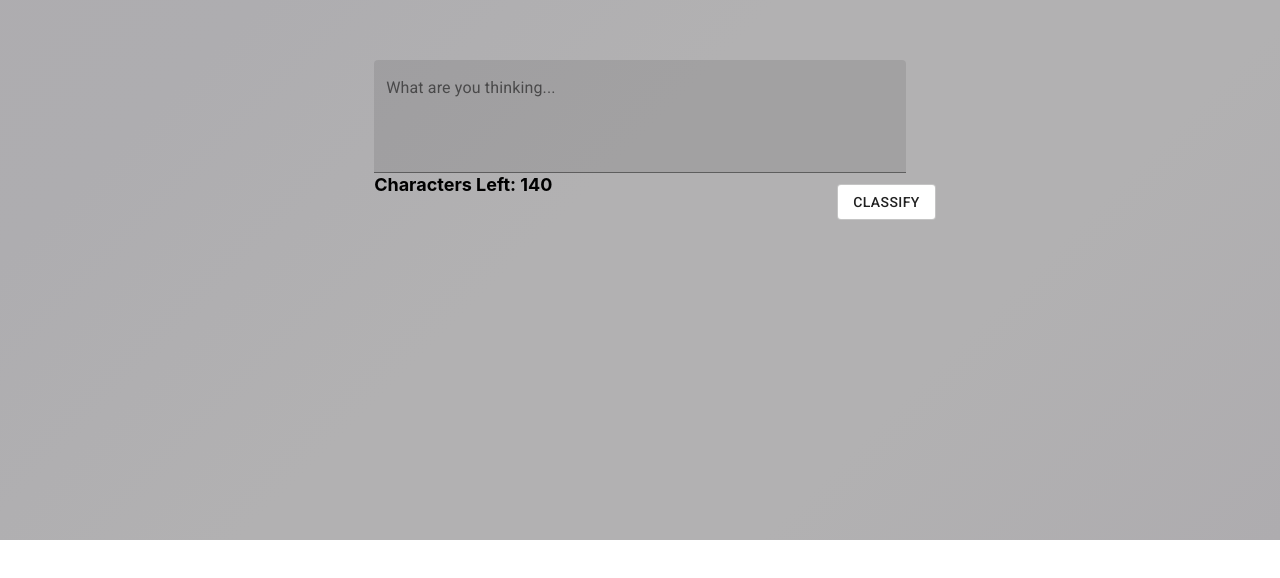
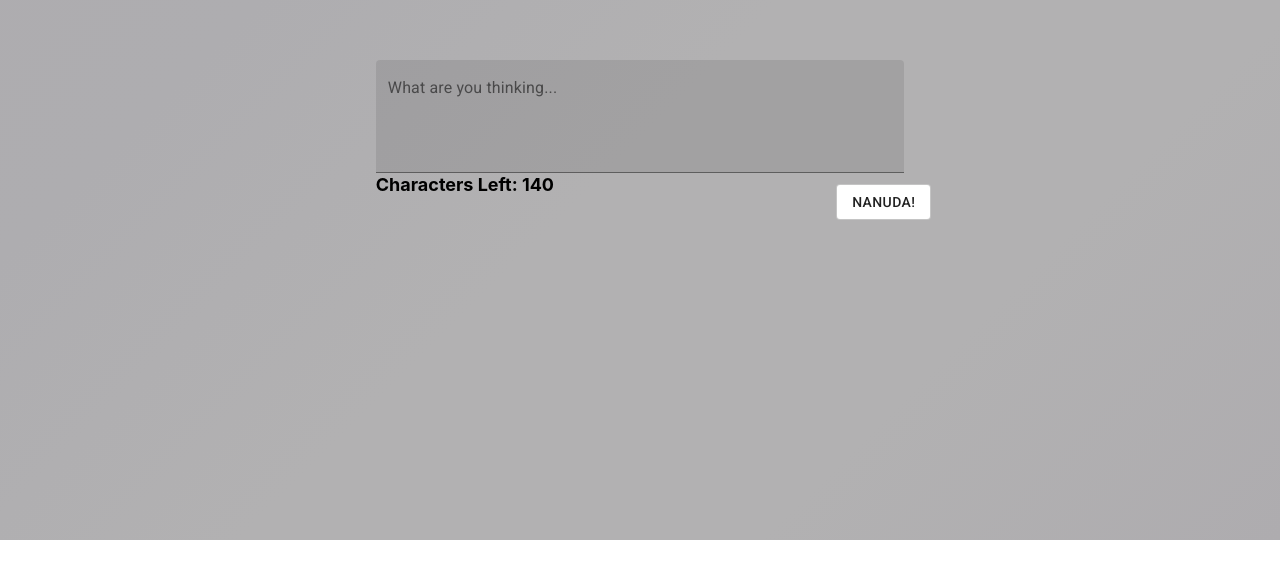
Before and after one commit to geooff/nanuda, a React (Create React App) app in the folder frontend/: page / in a window 1280 px wide. Shown: the part 260-838 px from the top of the page. Before the commit the page ends 800 px from the top, so only its background shows below. Built offline with nearby package versions, Linux system fonts and the light colour scheme.

Commit message:
- Chartjs lib - Update favicon to peace emoji - Update Donut UI - Clear UI for net new results

```diff
--- a/frontend/package.json
+++ b/frontend/package.json
@@ -9,6 +9,7 @@
     "@testing-library/user-event": "^12.6.3",
     "axios": "^0.21.1",
     "chart.js": "^2.9.4",
+    "chartjs-plugin-labels": "^1.1.0",
     "material-ui-icons": "^1.0.0-beta.36",
     "react": "^17.0.1",
     "react-chartist": "^0.14.4",
--- a/frontend/public/index.html
+++ b/frontend/public/index.html
@@ -2,7 +2,10 @@
 <html lang="en">
   <head>
     <meta charset="utf-8" />
-    <!-- <link rel="icon" href="%PUBLIC_URL%/favicon.ico" /> -->
+    <link
+      rel="icon"
+      href="https://emojipedia-us.s3.dualstack.us-west-1.amazonaws.com/thumbs/120/apple/271/peace-symbol_262e-fe0f.png"
+    />
     <meta name="viewport" content="width=device-width, initial-scale=1" />
     <meta name="theme-color" content="#000000" />
     <meta
--- a/frontend/src/components/Home.jsx
+++ b/frontend/src/components/Home.jsx
@@ -1,6 +1,11 @@
 import React, { Component } from "react";
 import axios from "axios";
-import { Button, TextField } from "@material-ui/core";
+import {
+  Button,
+  TextField,
+  BottomNavigationAction,
+  BottomNavigation,
+} from "@material-ui/core";
 import Dialog from "@material-ui/core/Dialog";
 import DialogActions from "@material-ui/core/DialogActions";
 import DialogContent from "@material-ui/core/DialogContent";
@@ -9,6 +14,7 @@ import DialogTitle from "@material-ui/core/DialogTitle";
 import Slide from "@material-ui/core/Slide";
 import Grid from "@material-ui/core/Grid";
 import { Doughnut } from "react-chartjs-2";
+import "chartjs-plugin-labels";
 
 const Transition = React.forwardRef(function Transition(props, ref) {
   return <Slide direction="up" ref={ref} {...props} />;
@@ -52,6 +58,13 @@ class Home extends Component {
   // Called on text area change, dynamically update state of chars remaining in UI
   handleChange = (event) => {
     var input = event.target.value;
+    // Clear UI for each net new search
+    if (!input.length) {
+      this.setState({
+        results: [],
+      });
+    }
+
     this.setState({
       tweet: event.target.value,
       chars_left: this.max_chars - input.length,
@@ -165,15 +178,15 @@ class Home extends Component {
                 borderWidth: 1,
               },
             ],
-            labels: emojiArr,
           }}
-          height={200}
-          width={200}
+          height={400}
+          width={600}
           options={{
             maintainAspectRatio: false,
             legend: {
               labels: {
                 fontSize: 25,
+                fontColor: "black",
               },
             },
           }}
@@ -194,6 +207,7 @@ class Home extends Component {
         ${backgroundColours[2]}, ${backgroundColours[3]}, ${backgroundColours[4]})`,
     };
     return (
+      <div>
         <div style={divStyle}>
           <form onSubmit={this.handleSubmit}>
             <Grid container spacing={3}>
@@ -227,15 +241,23 @@ class Home extends Component {
                   variant="outlined"
                   style={{ backgroundColor: "white" }}
                 >
-                Classify
+                  Nanuda!
                 </Button>
               </Grid>
             </Grid>
             {results.length > 0 && this.renderChart(results)}
           </form>
         </div>
+        <BottomNavigation>
+          <BottomNavigationAction label="Recents" />
+          <BottomNavigationAction label="Favorites" />
+          <BottomNavigationAction label="Nearby" />
+        </BottomNavigation>
+      </div>
     );
   }
 }
 
 export default Home;
+
+// Add in TLDR in text and explain what is happening
```
Also changed, not shown: 2 other files (tests, documents, lock files or other folders). Lines whose indentation alone changed are shown as unchanged.
